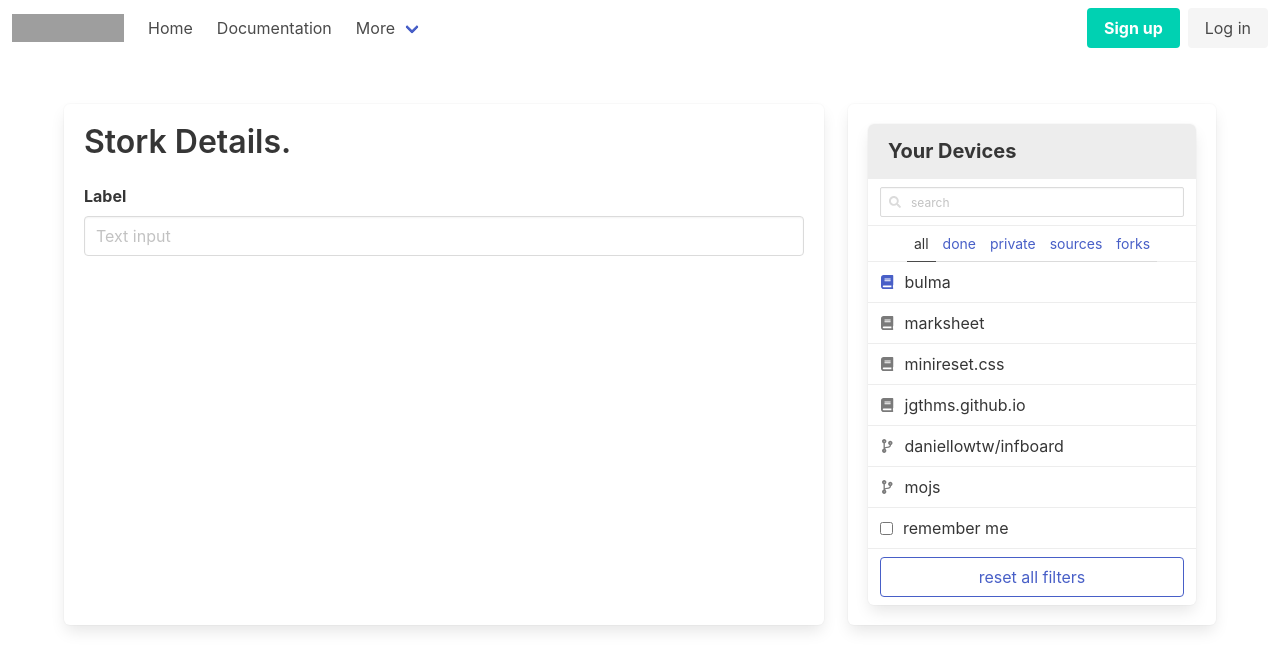
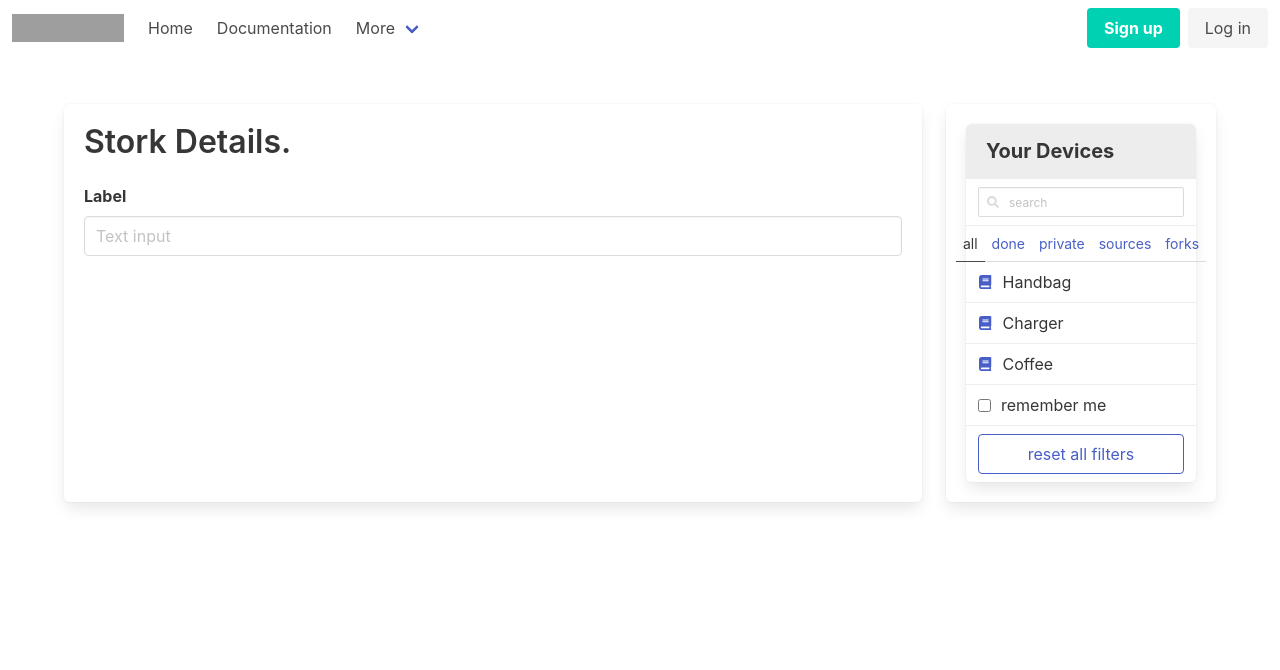
Before and after one commit to lukehalley/StorkWebService, an Angular app in the folder stork-web-app-service/: page / in a window 1280 px wide. Shown: the top 670 px of the page. Built offline with nearby package versions, Linux system fonts and the light colour scheme; grey boxes are pictures that could not be loaded.

Commit message:
listing local stork devices

```diff
--- a/stork-web-app-service/src/app/app.component.html
+++ b/stork-web-app-service/src/app/app.component.html
@@ -9,14 +9,12 @@
                     <app-stork-create></app-stork-create>
                   </div>
                 </div>
-              <div class="tile is-4 is-vertical is-parent">
+              <div class="tile is-3 is-vertical is-parent">
                 <div class="tile is-child box">
                   <app-stork-list></app-stork-list>
                 </div>
               </div>
-
             </div>
-
       </div>
     </section>
   </body>
--- a/stork-web-app-service/src/app/storks/stork-list/stork-list.component.html
+++ b/stork-web-app-service/src/app/storks/stork-list/stork-list.component.html
@@ -17,42 +17,14 @@
     <a>sources</a>
     <a>forks</a>
   </p>
-  <a class="panel-block is-active">
+  <!-- User should be allowed set the logo for their stork device -->
+  <a class="panel-block is-active" *ngFor="let stork of storks">
     <span class="panel-icon">
       <i class="fas fa-book" aria-hidden="true"></i>
     </span>
-    bulma
+    {{ stork.title }}
   </a>
-  <a class="panel-block">
-    <span class="panel-icon">
-      <i class="fas fa-book" aria-hidden="true"></i>
-    </span>
-    marksheet
-  </a>
-  <a class="panel-block">
-    <span class="panel-icon">
-      <i class="fas fa-book" aria-hidden="true"></i>
-    </span>
-    minireset.css
-  </a>
-  <a class="panel-block">
-    <span class="panel-icon">
-      <i class="fas fa-book" aria-hidden="true"></i>
-    </span>
-    jgthms.github.io
-  </a>
-  <a class="panel-block">
-    <span class="panel-icon">
-      <i class="fas fa-code-branch" aria-hidden="true"></i>
-    </span>
-    daniellowtw/infboard
-  </a>
-  <a class="panel-block">
-    <span class="panel-icon">
-      <i class="fas fa-code-branch" aria-hidden="true"></i>
-    </span>
-    mojs
-  </a>
+
   <label class="panel-block">
     <input type="checkbox">
     remember me
--- a/stork-web-app-service/src/app/storks/stork-list/stork-list.component.ts
+++ b/stork-web-app-service/src/app/storks/stork-list/stork-list.component.ts
@@ -5,5 +5,18 @@ import { Component } from '@angular/core';
   templateUrl: './stork-list.component.html'
 })
 export class StorkListComponent {
-
+  storks = [
+    {
+      title: 'Handbag',
+      content: 'Waterford'
+    },
+    {
+      title: 'Charger',
+      content: 'Broken'
+    },
+    {
+      title: 'Coffee',
+      content: 'Arrived'
+    }
+  ];
 }
```
